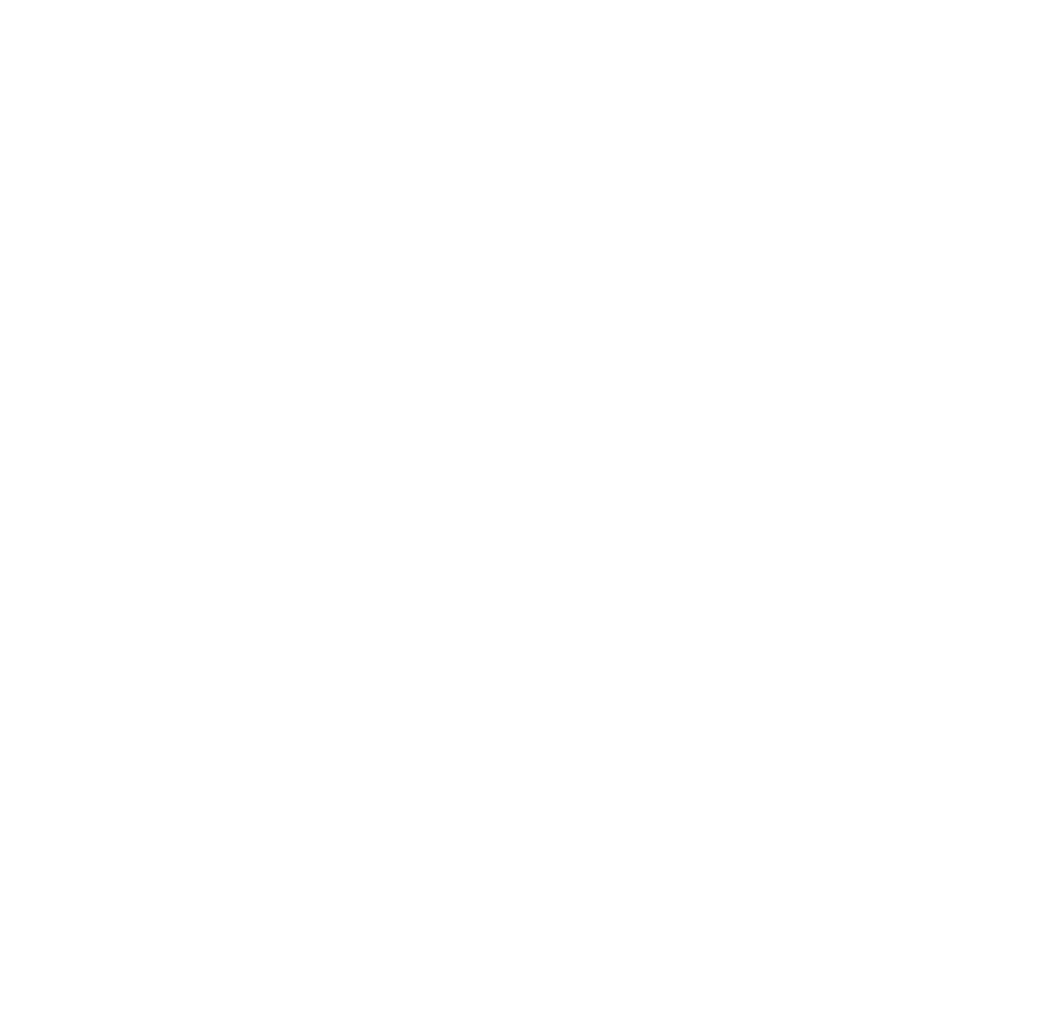
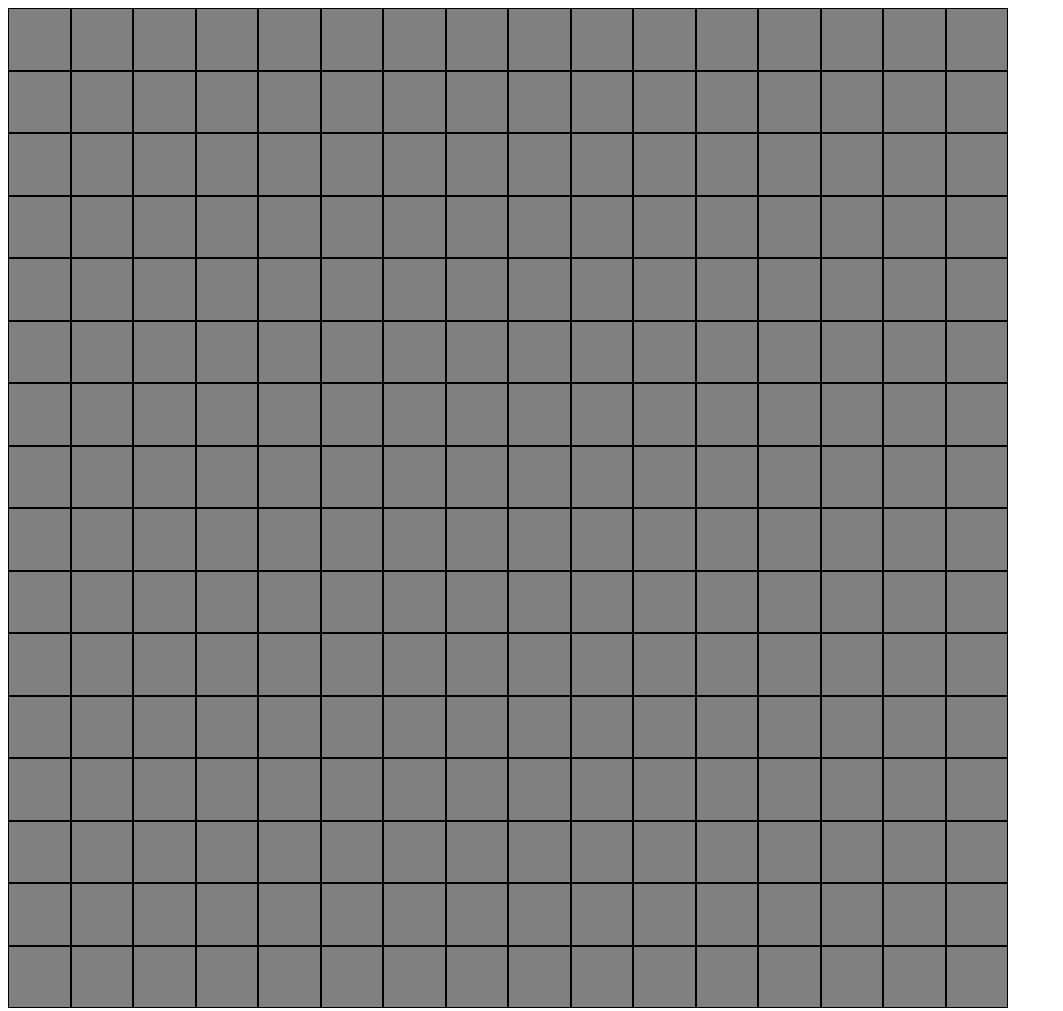
Before and after one commit to Averageasd/odin-etch-a-sketch, a plain HTML site: page index.html in a window 1280 px wide. Shown: the whole page, without its empty margins (0-1063 px from the left). Before the commit the page ends 800 px from the top, so only its background shows below. Drawn offline with Linux system fonts and the light colour scheme.

Commit message:
complete initial grid setup

```diff
--- a/app.js
+++ b/app.js
@@ -0,0 +1,23 @@
+const gridContainer = document.querySelector('.grid-container');
+let boardSize = 16;
+let gridSize = gridContainer.offsetWidth/boardSize-2;
+console.log(gridSize);
+
+function setUpBoard(){
+    for (let i = 0; i<boardSize;i++){
+        const gridRow = document.createElement('div');
+        gridRow.classList.add('grid-row');
+        for (let j = 0;j<boardSize;j++){
+            const cell = document.createElement('div');
+            cell.style.cssText = `width:${gridSize}px;height:${gridSize}px;border:1px black solid;background:gray`;
+            cell.addEventListener('click',()=>{
+                cell.style.background='blue';
+            });
+            gridRow.appendChild(cell);
+        }
+        gridContainer.appendChild(gridRow);
+    }
+}
+
+
+setUpBoard();
--- a/index.html
+++ b/index.html
@@ -5,8 +5,10 @@
     <meta http-equiv="X-UA-Compatible" content="IE=edge">
     <meta name="viewport" content="width=device-width, initial-scale=1.0">
     <title>Document</title>
+    <link rel="stylesheet" href="style.css">
 </head>
 <body>
+    <div class="grid-container"></div>
     <script src="app.js"></script>
 </body>
 </html>
--- a/style.css
+++ b/style.css
@@ -0,0 +1,13 @@
+.grid-container{
+    width: 1000px;
+    height: 1000px;
+}
+
+.grid-row{
+    display: inline-block;
+}
+
+.cell{
+    background-color: mediumaquamarine;
+    border: 1px solid black;
+}
```
